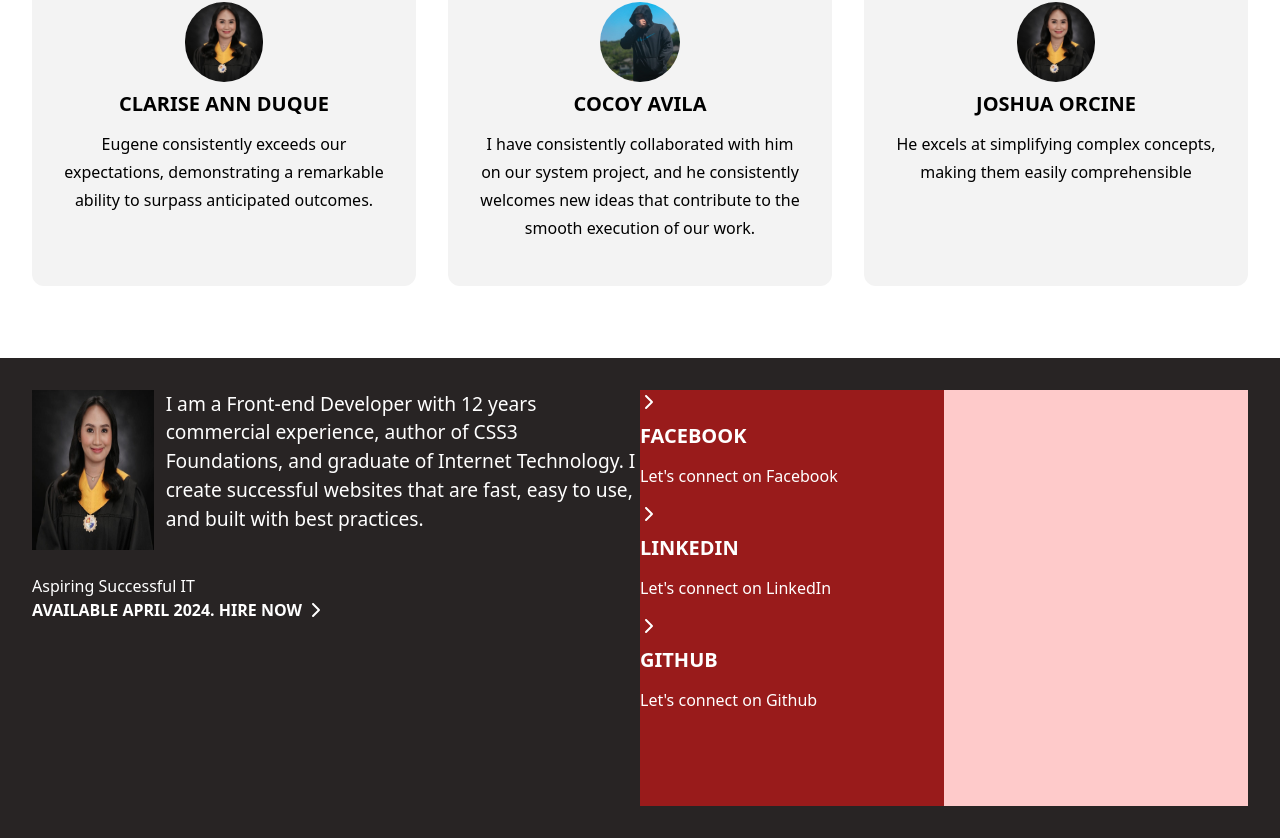
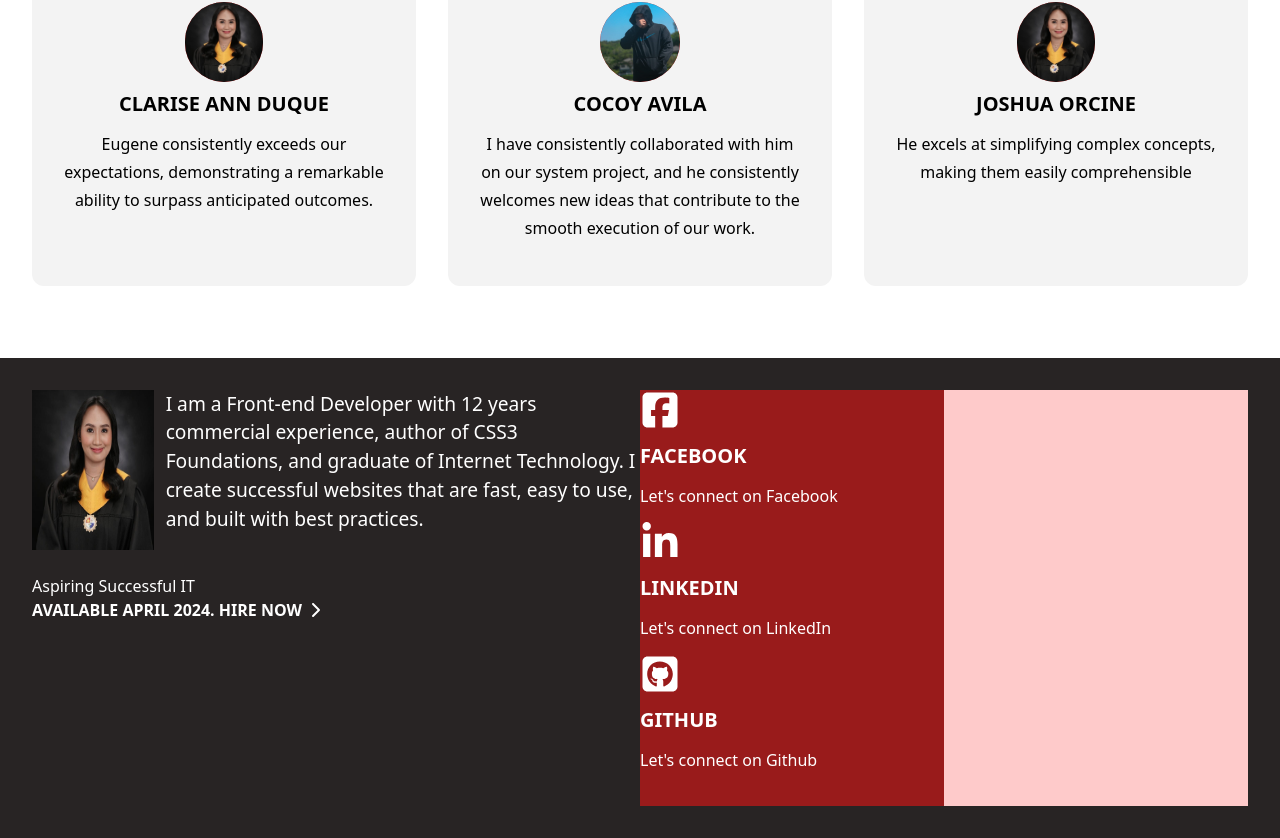
Before and after one commit to patrickeugenesacueza/Yujin-Portfolio, a React (Vite) app in the folder portfolio/: page / in a window 1280 px wide. Shown: the part 2728-3566 px from the top of the page. Built offline with nearby package versions, Linux system fonts and the light colour scheme.

Commit message:
Update Footer.jsx

```diff
--- a/portfolio/src/Components/Footer.jsx
+++ b/portfolio/src/Components/Footer.jsx
@@ -6,6 +6,7 @@ import SocialMediaDetails from "../data/SocialMedia.json";
 
 import { FontAwesomeIcon } from "@fortawesome/react-fontawesome";
 import { faChevronRight } from "@fortawesome/free-solid-svg-icons";
+import { faSquareFacebook, faSquareGithub, faLinkedinIn } from "@fortawesome/free-brands-svg-icons";
 
 export default function Footer() {
   return (
@@ -41,13 +42,13 @@ export default function Footer() {
               <FontAwesomeIcon
                 icon={
                   item.media === "Facebook"
-                    ? faChevronRight
+                    ? faSquareFacebook
                     : item.media === "GitHub"
-                    ? faChevronRight
-                    : faChevronRight
+                    ? faSquareGithub
+                    : faLinkedinIn
                 }
                 alt={`image ${index}`}
-                className="h-[2vh] w-[2vh]"
+                className="h-[5vh] w-[5vh]"
               />
               <h4 className="uppercase text-xl font-bold mt-2">{item.media}</h4>
               <p className="text-md leading-7 my-3 font-light">
```
